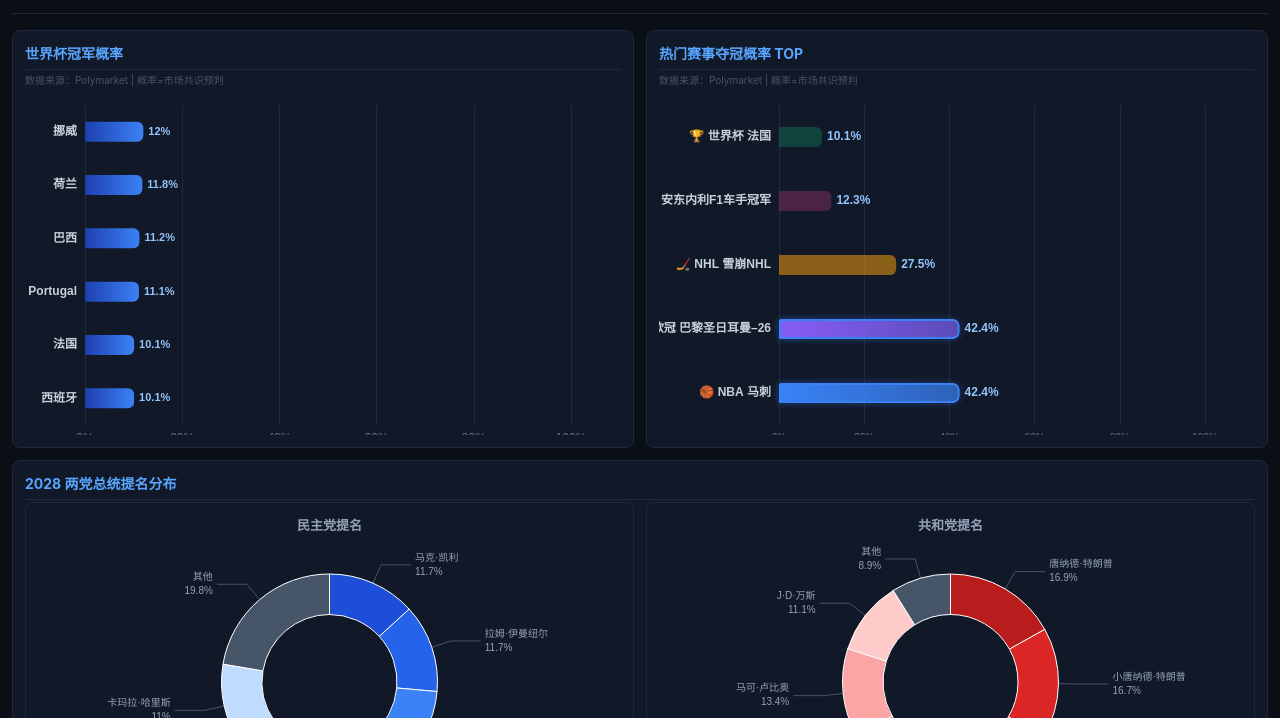
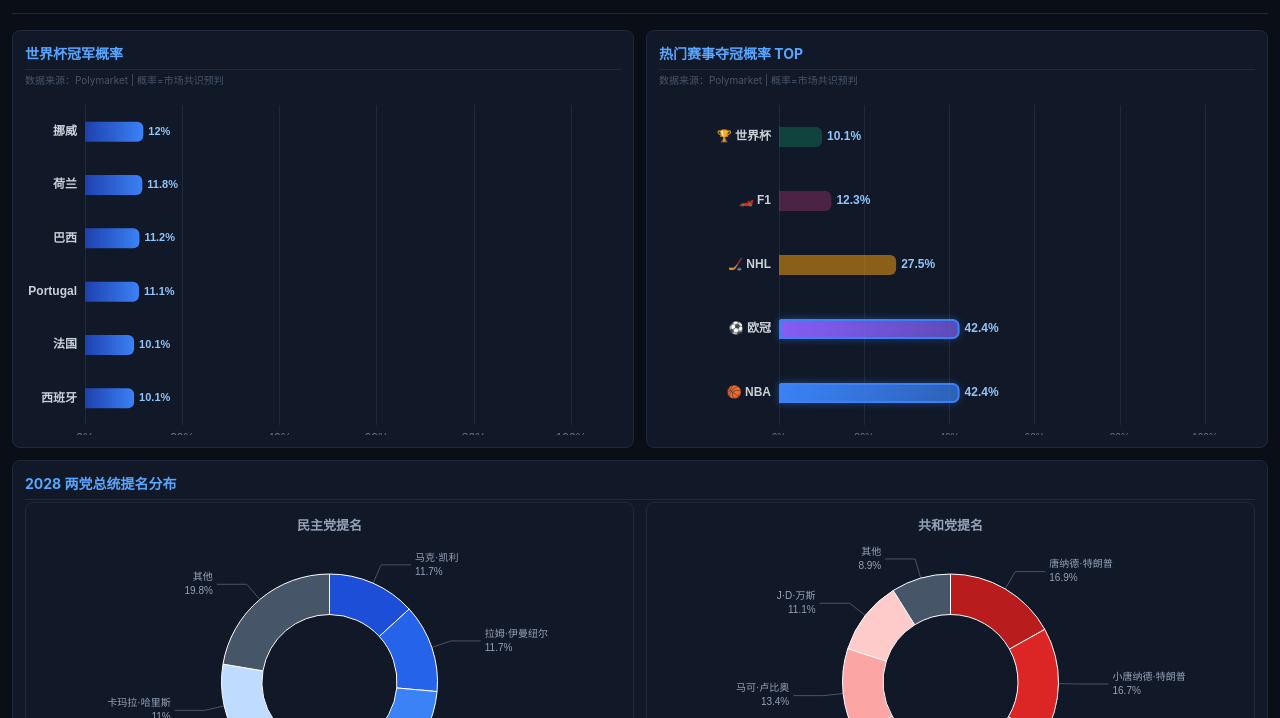
Before and after one commit to xwtbigdata/polydash, a plain HTML site: page index.html in a window 1280 px wide. Shown: the part 82-800 px from the top of the page. Drawn offline with nearby package versions, Linux system fonts and the light colour scheme.

Commit message:
v8: sport-only labels, winner in tooltip

```diff
--- a/index.html
+++ b/index.html
@@ -200,7 +200,7 @@ function createDonut(chartId, tableRows, data, title, party) {
         },
         grid: {left: 120, right: 50, top: 10, bottom: 10},
         xAxis: {type: 'value', max: 100, axisLabel: {formatter: v => v+'%', color: '#64748b', fontSize: 10}, splitLine: {lineStyle: {color: '#1e293b'}}},
-        yAxis: {type: 'category', data: items.map(function(d){return d.label}), axisLabel: {color: '#c9d1d9', fontSize: 12, fontWeight: 'bold', formatter: function(v) { const d = items.find(function(x){return x.label===v}); return d ? d.icon + ' ' + v : v; }}, axisLine: {show: false}, axisTick: {show: false}},
+        yAxis: {type: 'category', data: items.map(function(d){return d.label}), axisLabel: {color: '#c9d1d9', fontSize: 12, fontWeight: 'bold', formatter: function(v) { const d = items.find(function(x){return x.label===v}); return d ? d.icon + ' ' + d.sport : v; }}, axisLine: {show: false}, axisTick: {show: false}},
         series: [{
             type: 'bar',
             data: items.map((d,i) => {
```
